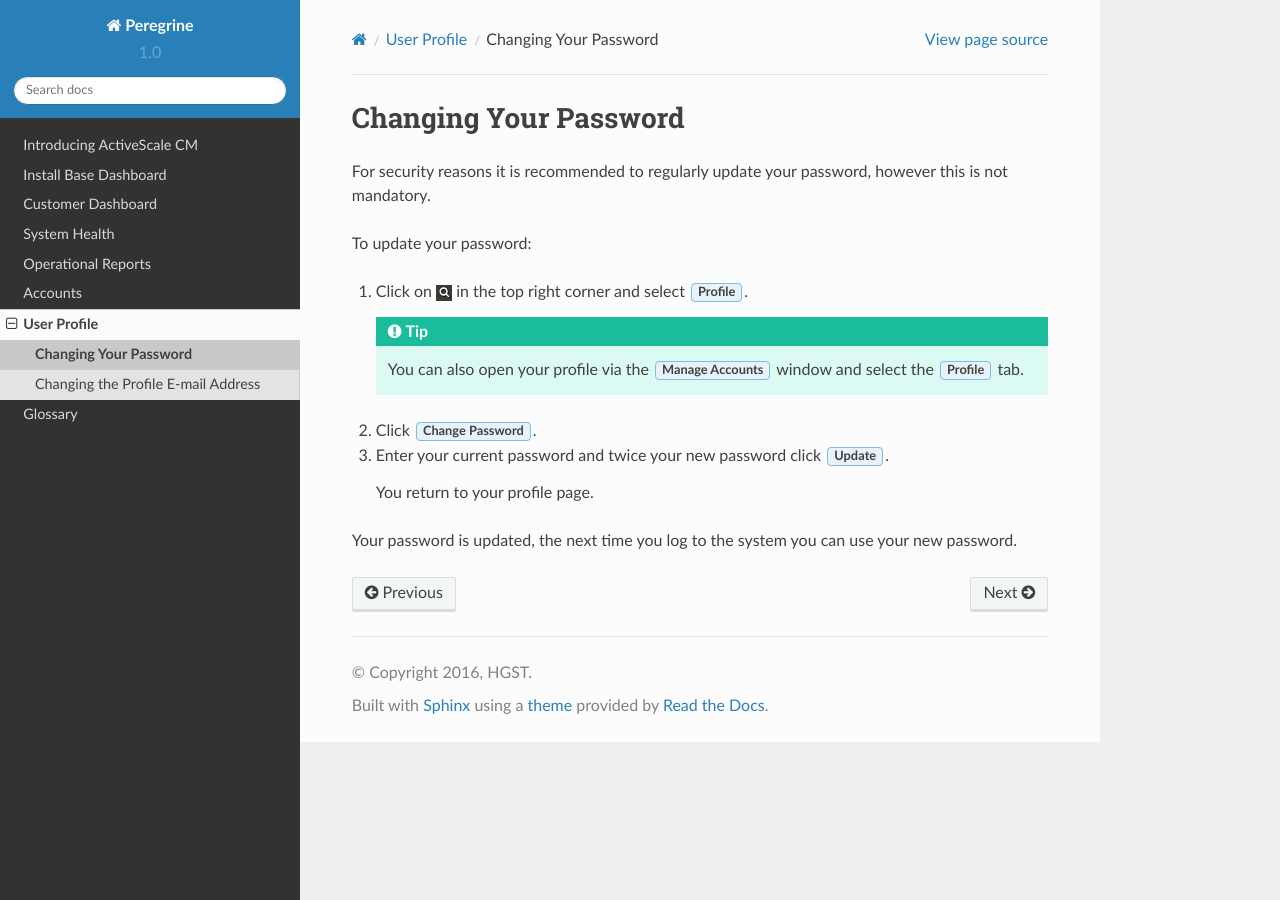
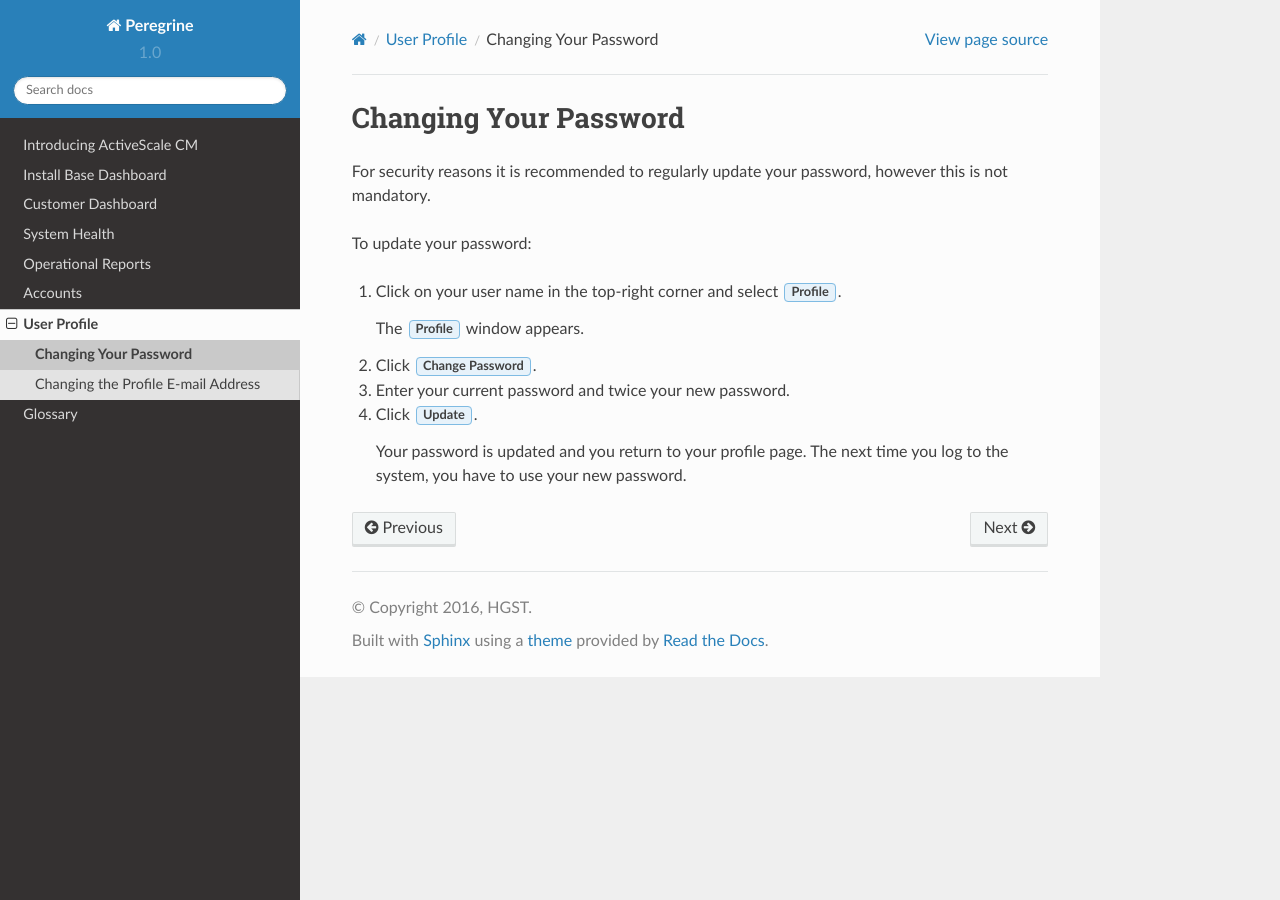
Before and after one commit to tdewolf/peregrine, a Sphinx documentation site: the page built from source/profile/change_password.rst, in a window 1280 px wide. Built offline with Sphinx 7.4.7 and the Read the Docs theme 2.0.0, drawn with Linux system fonts in a browser that asks for light colours; pages that are not in the unit, such as notebooks, are missing from menus.

Commit message:
update profile documentation

```diff
--- a/source/accounts/accounts.rst
+++ b/source/accounts/accounts.rst
@@ -2,8 +2,6 @@
 
 Accounts
 ========
-
-@todo: get more info about the user details/properties
 
 .. toctree::
 
--- a/source/profile/change_password.rst
+++ b/source/profile/change_password.rst
@@ -1,5 +1,3 @@
-.. |avatar| image:: ../_static/peregrine_avatar.png
-
 .. _change_password:
 
 Changing Your Password
@@ -9,15 +7,12 @@ For security reasons it is recommended to regularly update your password, howeve
 
 To update your password:
 
-#. Click on |avatar| in the top right corner and select :guilabel:`Profile`.
+#. Click on your user name in the top-right corner and select :guilabel:`Profile`.
 
-   .. tip::
+   The :guilabel:`Profile` window appears.
+#. Click :guilabel:`Change Password`.
+#. Enter your current password and twice your new password.
+#. Click :guilabel:`Update`.
 
-      You can also open your profile via the :guilabel:`Manage Accounts` window and select the
-      :guilabel:`Profile` tab.
-#. Click :guilabel:`Change Password`.
-#. Enter your current password and twice your new password click :guilabel:`Update`.
-
-   You return to your profile page.
-
-Your password is updated, the next time you log to the system you can use your new password.
+   Your password is updated and you return to your profile page. The next time you log to the system,
+   you have to use your new password.
--- a/source/profile/profile.rst
+++ b/source/profile/profile.rst
@@ -3,9 +3,7 @@
 User Profile
 ============
 
-The user profile contains all information of a user who can manage a setup with the web user interface.
-A user is able to see the system health of the system, storage usage, create reports and so on. The level
-of management is defined by the user's role and "persona".
+The :guilabel:`Profile` page allows you to update your email address and password.
 
 .. toctree::
 
```
Also changed, not shown: source/profile/change_email_contact.rst (+5 -9 lines).
